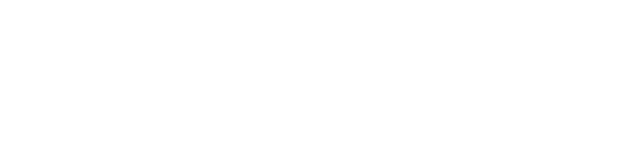
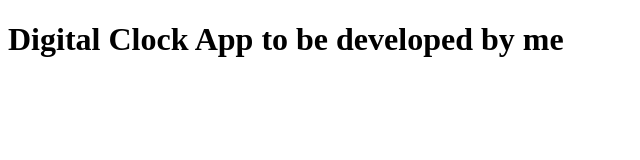
Before and after one commit to dashmadeit/vanillaJs-projects, a plain HTML site: page digital-clock-app/index.html in a window 1280 px wide. Shown: the whole page, without its empty margins (0-640 px from the left). Drawn offline with Linux system fonts and the light colour scheme.

Commit message:
added an header

```diff
--- a/digital-clock-app/index.html
+++ b/digital-clock-app/index.html
@@ -6,6 +6,8 @@
     <title>Digital Clock App</title>
 </head>
 <body>
-
+    <h1 class="header">
+        Digital Clock App to be developed by me
+    </h1>
 </body>
 </html>
```
